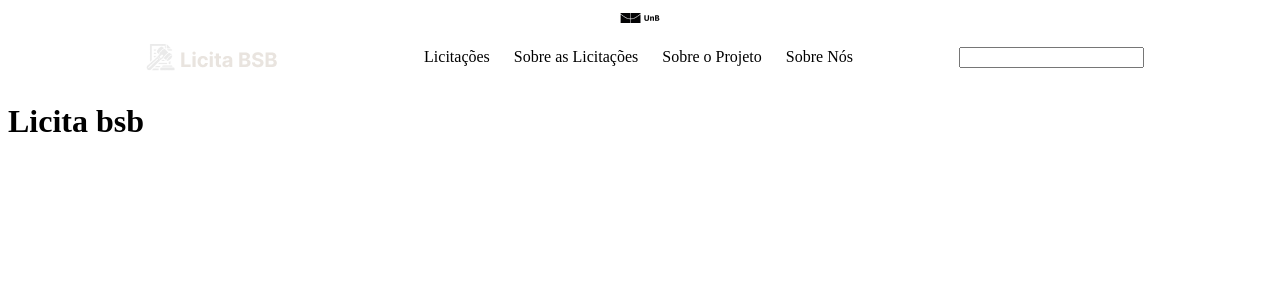
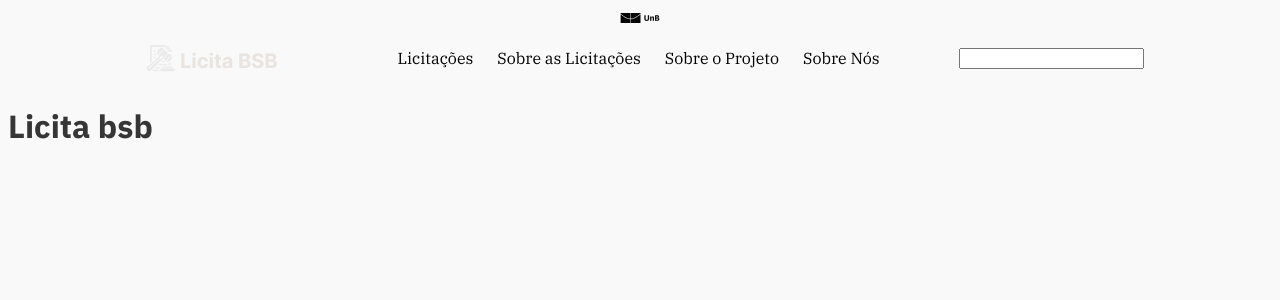
Before and after one commit to unb-mds/LicitaBSB-24.1, a React (Vite) app in the folder web/: page / in a window 1280 px wide. Shown: the top 300 px of the page. Built offline with nearby package versions, Linux system fonts and the light colour scheme.

Commit message:
feat: creating global styles

```diff
--- a/web/index.html
+++ b/web/index.html
@@ -2,7 +2,9 @@
 <html lang="en">
   <head>
     <meta charset="UTF-8" />
-    <link rel="icon" type="image/svg+xml" href="/vite.svg" />
+    <link rel="icon" type="image" href="assets/icon.png" />
+    <link href="https://fonts.googleapis.com/css2?family=IBM+Plex+Sans:ital,wght@0,100;0,200;0,300;0,400;0,500;0,600;0,700;1,100;1,200;1,300;1,400;1,500;1,600;1,700&display=swap" rel="stylesheet">
+    <link href="https://fonts.googleapis.com/css2?family=IBM+Plex+Serif:ital,wght@0,100;0,200;0,300;0,400;0,500;0,600;0,700;1,100;1,200;1,300;1,400;1,500;1,600;1,700&display=swap" rel="stylesheet">
     <meta name="viewport" content="width=device-width, initial-scale=1.0" />
     <title>Licita BSB</title>
   </head>
--- a/web/src/main.jsx
+++ b/web/src/main.jsx
@@ -5,6 +5,7 @@
   createBrowserRouter,
   RouterProvider,
 } from "react-router-dom";
+import './styles/global.css'
 
 const router = createBrowserRouter([
   {
--- a/web/src/styles/global.css
+++ b/web/src/styles/global.css
@@ -1,4 +1,19 @@
 :root {
   /*Acrescentar cores e fontes padrão*/
-  --branco: #fff
+  --branco: #fff;
+  --background: #f9f9f9;
+  --texto: #363636;
+  --brancoTexto: #EFEFEF;
+  --azulMedio: #3d5e73;
+  --azulEscuro: #0E2430;
 }
+
+body {
+  background-color: var(--background);
+  font-family: 'IBM Plex Serif', serif;
+  color: var(--texto);
+}
+
+h1, h2, h3, h4, h5, h6 {
+  font-family: 'IBM Plex Sans', sans-serif;
+}
```
